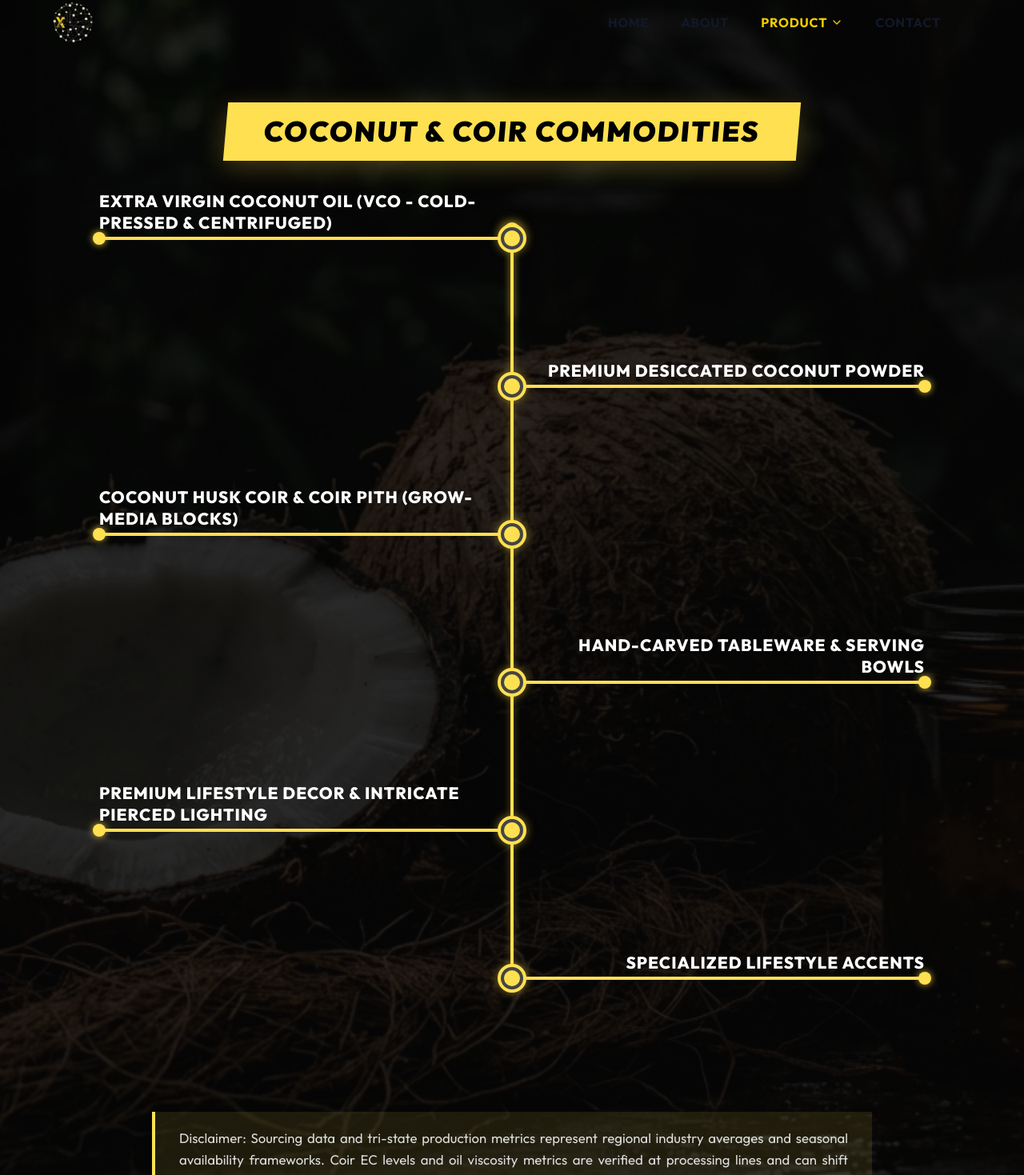
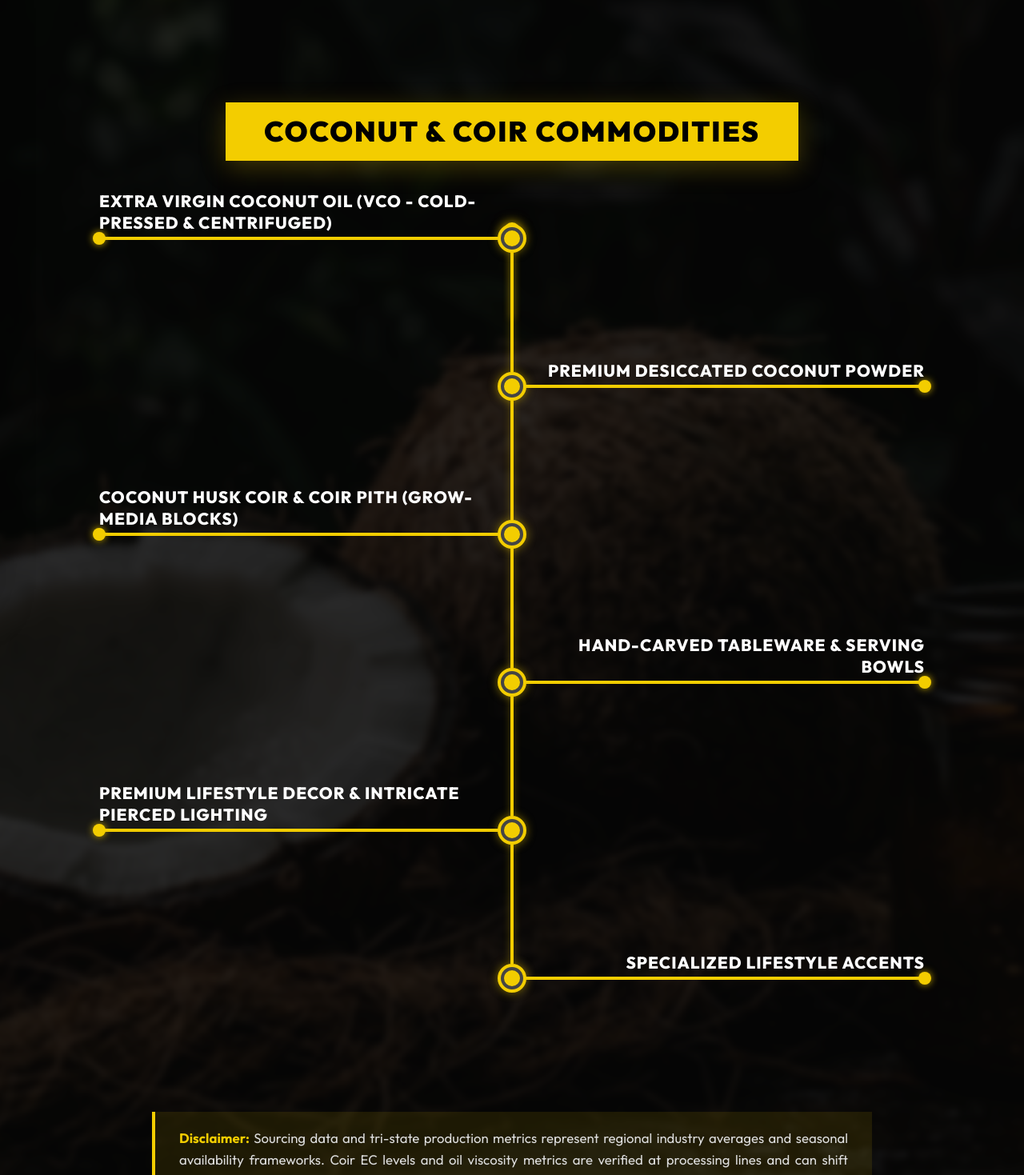
Before and after one commit to seenuoff-tech/x-pact-ventures, a React (Vite) app: page /products/coconut-and-coir-commodities in a window 1280 px wide. Shown: the part 52-1521 px from the top of the page at 80% size. Built offline with nearby package versions, Linux system fonts and the light colour scheme.

Commit message:
Update UI changes: header styles, blur effect, and social links

```diff
--- a/src/components/Footer.tsx
+++ b/src/components/Footer.tsx
@@ -15,7 +15,7 @@ const Footer: React.FC = () => {
             <a href="https://www.linkedin.com/company/x-pact-ventures-private-limited/" target="_blank" rel="noopener noreferrer" className="text-black hover:scale-125 transition-transform duration-200">
               <Linkedin size={20} strokeWidth={2.5} />
             </a>
-            <a href="#" className="text-black hover:scale-125 transition-transform duration-200 font-black text-xl leading-none">
+            <a href="https://x.com/XPACTVENTURES" target="_blank" rel="noopener noreferrer" className="text-black hover:scale-125 transition-transform duration-200 font-black text-xl leading-none">
               X
             </a>
           </div>
--- a/src/components/Header.tsx
+++ b/src/components/Header.tsx
@@ -11,7 +11,7 @@ const Header: React.FC = () => {
   const [isMobileProductOpen, setIsMobileProductOpen] = useState(false);
   const location = useLocation();
 
-  const isVisible = isScrollVisible || isHoverVisible;
+  const isVisible = isHoverVisible;
 
   useEffect(() => {
     let lastScrollY = window.scrollY;
@@ -57,8 +57,8 @@ const Header: React.FC = () => {
 
   return (
     <>
-      <header className={`fixed top-10 left-0 right-0 z-50 flex justify-center px-4 transition-transform duration-300 ${isVisible ? 'translate-y-0' : '-translate-y-[250%]'}`}>
-        <div className={`flex justify-between items-center px-6 md:px-12 py-3 rounded-full w-full max-w-7xl transition-all duration-300 ${isScrolled ? 'bg-white/60 backdrop-blur-md border border-white/20 shadow-[0_8px_32px_rgba(0,0,0,0.1)]' : 'bg-transparent'}`}>
+      <header className={`fixed top-4 left-0 right-0 z-50 flex justify-center px-4 transition-transform duration-300 ${isVisible ? 'translate-y-0' : '-translate-y-[250%]'}`}>
+        <div className="flex justify-between items-center px-6 md:px-12 py-3 rounded-full w-full max-w-7xl transition-all duration-300 bg-gray-400/30 backdrop-blur-lg border border-gray-400/20 shadow-[0_8px_32px_rgba(0,0,0,0.1)]">
           {/* Logo - Left Side */}
           <div className="flex items-center">
             <NavLink to="/">
--- a/src/pages/CategoryDetail.css
+++ b/src/pages/CategoryDetail.css
@@ -19,6 +19,8 @@
   background-position: center;
   background-repeat: no-repeat;
   opacity: 0.15; /* subtle blending background */
+  filter: blur(4px);
+  transform: scale(1.02); /* Prevent blur edges from showing */
   pointer-events: none;
   z-index: 1;
 }
@@ -39,16 +41,15 @@
 }
 
 .spices-title-box {
-  background-color: #FFE050;
+  background-color: #F3CD00;
   color: #000000;
   font-size: 2.2rem;
   font-weight: 900;
   padding: 10px 48px;
   letter-spacing: 2px;
   text-transform: uppercase;
-  box-shadow: 0 8px 32px rgba(255, 224, 80, 0.25);
+  box-shadow: 0 8px 32px rgba(243, 205, 0, 0.25);
   display: inline-block;
-  transform: skewX(-5deg); /* Distressed/stylized offset */
 }
 
 /* Central Timeline Axis (Top connection only) */
@@ -58,9 +59,9 @@
   height: 80px; /* Short line connecting top-pin to the first node */
   left: 50%;
   width: 4px;
-  background: #FFE050;
+  background: #F3CD00;
   transform: translateX(-50%);
-  box-shadow: 0 0 10px rgba(255, 224, 80, 0.4);
+  box-shadow: 0 0 10px rgba(243, 205, 0, 0.4);
 }
 
 .top-pin {
@@ -70,9 +71,9 @@
   transform: translateX(-50%);
   width: 20px;
   height: 20px;
-  background-color: #FFE050;
+  background-color: #F3CD00;
   border-radius: 50%;
-  box-shadow: 0 0 15px rgba(255, 224, 80, 0.6);
+  box-shadow: 0 0 15px rgba(243, 205, 0, 0.6);
 }
 
 /* Timeline Layout */
@@ -96,14 +97,14 @@
   transform: translateX(-50%);
   width: 36px;
   height: 36px;
-  border: 4px solid #FFE050;
+  border: 4px solid #F3CD00;
   background-color: #444444; /* Softened further to #444444 to reduce dark contrast */
   border-radius: 50%;
   z-index: 10;
   display: flex;
   align-items: center;
   justify-content: center;
-  box-shadow: 0 0 12px rgba(255, 224, 80, 0.5);
+  box-shadow: 0 0 12px rgba(243, 205, 0, 0.5);
 }
 
 /* Dynamic Vertical Line segments connecting nodes */
@@ -114,10 +115,10 @@
   bottom: -150px; /* Extends exactly across the 150px gap to connect to the next node */
   left: 50%;
   width: 4px;
-  background-color: #FFE050;
+  background-color: #F3CD00;
   transform: translateX(-50%);
   z-index: 1; /* Drawn behind the nodes (z-index: 10) */
-  box-shadow: 0 0 10px rgba(255, 224, 80, 0.4);
+  box-shadow: 0 0 10px rgba(243, 205, 0, 0.4);
 }
 
 /* Hide the vertical line segment below the last row */
@@ -128,7 +129,7 @@
 .timeline-node .inner-dot {
   width: 20px;
   height: 20px;
-  background-color: #FFE050;
+  background-color: #F3CD00;
   border-radius: 50%;
 }
 
@@ -142,7 +143,7 @@
   position: absolute;
   top: 16px; /* Center with the 36px node */
   height: 4px;
-  background-color: #FFE050;
+  background-color: #F3CD00;
   z-index: 5;
 }
 
@@ -162,9 +163,9 @@
   transform: translateY(-50%);
   width: 16px;
   height: 16px;
-  background-color: #FFE050;
+  background-color: #F3CD00;
   border-radius: 50%;
-  box-shadow: 0 0 10px rgba(255, 224, 80, 0.8);
+  box-shadow: 0 0 10px rgba(243, 205, 0, 0.8);
 }
 
 .timeline-row.left .spice-branch-line .end-dot {
@@ -239,12 +240,12 @@
 
 @media (hover: hover) {
   .spice-details:hover .spice-title {
-    color: #FFE050;
+    color: #F3CD00;
   }
 }
 
 .spice-details.active .spice-title {
-  color: #FFE050;
+  color: #F3CD00;
 }
 
 .spice-desc {
@@ -348,8 +349,8 @@
 .category-disclaimer {
   margin: 80px auto 20px;
   max-width: 900px;
-  background-color: rgba(255, 224, 80, 0.1);
-  border-left: 4px solid #FFE050;
+  background-color: rgba(243, 205, 0, 0.1);
+  border-left: 4px solid #F3CD00;
   padding: 20px 30px;
   color: #dddddd;
   font-size: 1.05rem;
--- a/src/pages/CategoryDetail.tsx
+++ b/src/pages/CategoryDetail.tsx
@@ -102,7 +102,16 @@ const CategoryDetail: React.FC = () => {
         {/* Disclaimer section */}
         {category.disclaimer && (
           <div className="category-disclaimer">
-            <p>{category.disclaimer}</p>
+            <p>
+              {category.disclaimer.startsWith('Disclaimer:') ? (
+                <>
+                  <span style={{ color: '#F3CD00', fontWeight: 'bold' }}>Disclaimer:</span>
+                  {category.disclaimer.substring(11)}
+                </>
+              ) : (
+                category.disclaimer
+              )}
+            </p>
           </div>
         )}
       </div>
--- a/src/pages/Contact.tsx
+++ b/src/pages/Contact.tsx
@@ -73,7 +73,7 @@ const Contact: React.FC = () => {
           </div>
           <div className="pt-4 flex space-x-4">
             <a href="https://www.linkedin.com/company/x-pact-ventures-private-limited/" target="_blank" rel="noopener noreferrer" className="w-10 h-10 bg-[#F3CD00] rounded-full flex items-center justify-center font-bold text-black transition-transform hover:scale-110">In</a>
-            <div className="w-10 h-10 bg-[#F3CD00] rounded-full flex items-center justify-center font-bold">X</div>
+            <a href="https://x.com/XPACTVENTURES" target="_blank" rel="noopener noreferrer" className="w-10 h-10 bg-[#F3CD00] rounded-full flex items-center justify-center font-bold text-black transition-transform hover:scale-110">X</a>
           </div>
         </div>
 
--- a/src/pages/Products.css
+++ b/src/pages/Products.css
@@ -6,7 +6,7 @@
   position: relative;
   overflow: hidden;
   color: #ffffff;
-  padding-top: 190px; /* offset below navbar further */
+  padding-top: 120px; /* offset below navbar */
   display: flex;
   flex-direction: column;
   align-items: center;
```
